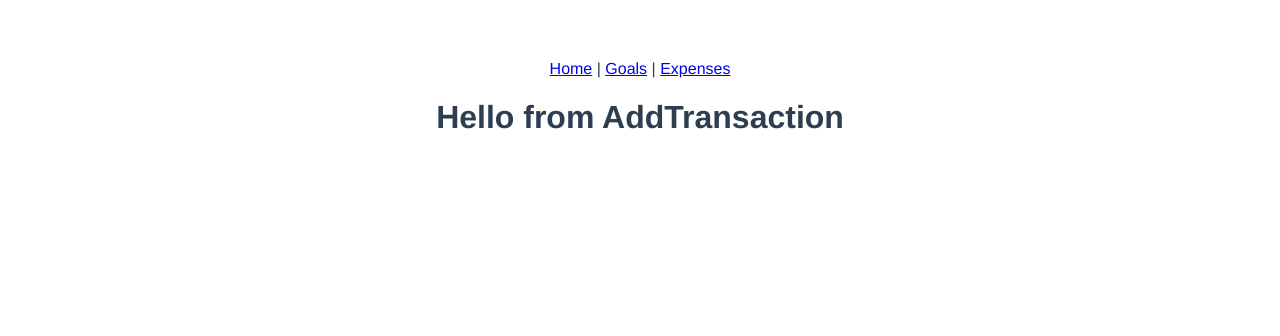
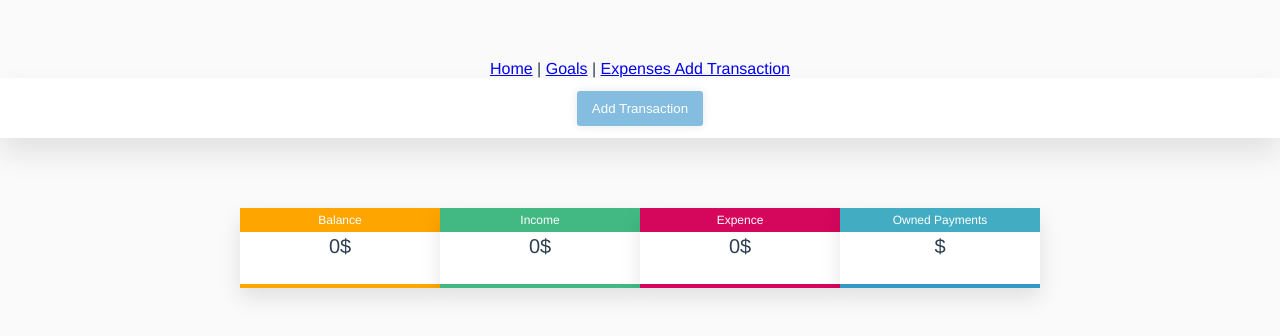
Before and after one commit to AY2122S2-BT3103-L2G19/GroupProject, a Vue app: page /add in a window 1280 px wide. Shown: the top 336 px of the page. Built offline with nearby package versions, Linux system fonts and the light colour scheme.

Commit message:
add transaction page - first

```diff
--- a/package.json
+++ b/package.json
@@ -8,8 +8,14 @@
     "lint": "vue-cli-service lint"
   },
   "dependencies": {
+    "@revolist/revogrid-column-date": "^1.1.0",
+    "@revolist/revogrid-column-numeral": "^1.0.2",
+    "@revolist/revogrid-column-select": "^2.0.2",
+    "@revolist/vue-datagrid": "^3.0.98",
+    "@revolist/vue3-datagrid": "^3.0.97",
     "core-js": "^3.6.5",
     "vue": "^3.0.0",
+    "vue-dropdowns": "^1.1.2",
     "vue-router": "^4.0.13"
   },
   "devDependencies": {
--- a/src/App.vue
+++ b/src/App.vue
@@ -3,6 +3,7 @@
     <router-link to="/">Home</router-link> |
     <router-link to="/goals">Goals</router-link> |
     <router-link to="/expenses">Expenses</router-link>
+    <router-link to="/add"> Add Transaction</router-link>
   </div>
   <router-view/>
 </template>
--- /dev/null
+++ b/src/components/Expences.vue
@@ -0,0 +1,168 @@
+<template>
+  <div>
+    <div class="expences">
+      <div class="balance">
+        <span>Balance</span>
+        <p>{{ allExpences.balance }}$</p>
+      </div>
+      <div class="income">
+        <span>Income</span>
+        <p>{{ allExpences.income }}$</p>
+      </div>
+      <div class="expence">
+        <span>Expence</span>
+        <p>{{ allExpences.expence }}$</p>
+      </div>
+      <div class="OwnedPayments">
+        <span>Owned Payments</span>
+        <p>{{ allExpences.owned }}$</p>
+      </div>
+    </div>
+
+    <div
+      class="history"
+      v-for="history in allExpences.history"
+      :key="history.title"
+      :class="[history.number > 0 ? 'border-green' : 'border-red']"
+    >
+      <div class="history__title">{{ history.title }}</div>
+      <div class="history__number">{{ history.number }}$</div>
+    </div>
+  </div>
+</template>
+
+<script>
+export default {
+  name: "Expences",
+  props: ["allExpences"],
+};
+</script>
+
+<style scoped>
+.expences {
+  width: 800px;
+  margin: 70px auto;
+  display: flex;
+  justify-content: space-between;
+}
+.balance {
+  background: #ffff;
+  padding: 20px;
+  box-shadow: 0 10px 20px rgba(0, 0, 0, 0.1);
+  width: 200px;
+  height: 80px;
+  display: flex;
+  justify-content: center;
+  align-items: center;
+  position: relative;
+  border-bottom: 4px solid orange;
+}
+.balance span {
+  position: absolute;
+  top: 0;
+  left: 0;
+  right: 0;
+  background: orange;
+  color: #fff;
+  font-size: 12px;
+  padding: 5px;
+}
+.income {
+  background: #ffff;
+  padding: 20px;
+  box-shadow: 0 10px 20px rgba(0, 0, 0, 0.1);
+  width: 200px;
+  height: 80px;
+  display: flex;
+  justify-content: center;
+  align-items: center;
+  position: relative;
+  border-bottom: 4px solid #42b983;
+}
+.income span {
+  position: absolute;
+  top: 0;
+  left: 0;
+  right: 0;
+  background: #42b983;
+  color: #fff;
+  font-size: 12px;
+  padding: 5px;
+}
+.expence {
+  background: #ffff;
+  padding: 20px;
+  box-shadow: 0 10px 20px rgba(0, 0, 0, 0.1);
+  width: 200px;
+  height: 80px;
+  display: flex;
+  justify-content: center;
+  align-items: center;
+  position: relative;
+  border-bottom: 4px solid #d4075d;
+}
+.expence span {
+  position: absolute;
+  top: 0;
+  left: 0;
+  right: 0;
+  background: #d4075d;
+  color: #fff;
+  font-size: 12px;
+  padding: 5px;
+}
+.OwnedPayments {
+  background: #ffff;
+  padding: 20px;
+  box-shadow: 0 10px 20px rgba(0, 0, 0, 0.1);
+  width: 200px;
+  height: 80px;
+  display: flex;
+  justify-content: center;
+  align-items: center;
+  position: relative;
+  border-bottom: 4px solid #329ac4;
+}
+.OwnedPayments span {
+  position: absolute;
+  top: 0;
+  left: 0;
+  right: 0;
+  background: #42acc2;
+  color: #fff;
+  font-size: 12px;
+  padding: 5px;
+}
+p {
+  font-size: 20px;
+}
+.history {
+  width: 800px;
+  margin: 15px auto;
+  background: #fff;
+  padding: 12px;
+  display: flex;
+  animation: animate 0.5s linear;
+}
+@keyframes animate {
+  from {
+    opacity: 0;
+  }
+  to {
+    opacity: 1;
+  }
+}
+.history__title {
+  width: 70%;
+}
+.history__number {
+  width: 30%;
+  text-align: right;
+}
+.border-green {
+  border-left: 3px solid #42b983;
+}
+.border-red {
+  border-left: 3px solid #d4075d;
+}
+</style>
--- /dev/null
+++ b/src/components/Model.vue
@@ -0,0 +1,148 @@
+<template>
+  <div v-if="status">
+    <div class="model" @click.self="toggle">
+      <div class="model__container">
+        <div class="model__form">
+          <form @submit.prevent="addExpence">
+            <div class="model__group">
+              <h3>Add Transaction</h3>
+            </div>
+            <div class="model__group">
+              <label for="type">Transaction Type:   </label>
+
+              <select id="type">
+                <option value="Income">Income</option>
+                <option value="Expense">Expense</option>
+                <option value="OwnedPayment">Owned Payment</option>
+              </select>
+            </div>
+            <div class="model__group">
+              <input
+                type="text"
+                class="model__control"
+                placeholder="Title..."
+                v-model="title"
+              />
+            </div>
+            <div class="model__group">
+              <input
+                type="number"
+                class="model__control"
+                placeholder="Amount..."
+                v-model="number"
+              />
+            </div>
+            <div class="model__group">
+              <label for="category">Category:   </label>
+
+              <select id="category">
+                <option value="Food">Food</option>
+                <option value="Transportation">Transportation</option>
+                <option value="Entertainment">Entertainment</option>
+                <option value="Education">Education</option>
+              </select>
+            </div>
+            <div class="model__group">
+              <input
+                type= "date"
+                class="model__control"
+                placeholder="Date..."
+                v-model="date"
+              />
+            </div>
+            <div class="model__group">
+              <label>Recurring?  </label>
+                <label>
+                  <input type="radio" name="choice-radio">
+                  Yes
+                </label>
+                <label>
+                  <input type="radio" name="choice-radio">
+                  No
+                </label>
+            </div>
+            <div class="model__group">
+              <input
+                type="text"
+                class="model__control"
+                placeholder="Description..."
+                v-model="description"
+              />
+            </div>
+            <div class="model__group">
+              <input type="submit" value="Add Expence" class="button" />
+            </div>
+          </form>
+        </div>
+      </div>
+    </div>
+  </div>
+
+</template>
+
+<script>
+export default {
+  name: "Model",
+  props: ["status"],
+  data() {
+    return {
+      title: "",
+      number: null,
+    };
+  },
+  methods: {
+    toggle() {
+      this.$emit("model-toggle");
+    },
+    addExpence() {
+      this.$emit("store-expence", { title: this.title, number: this.number });
+      this.title = "";
+      this.number = "";
+    }
+  },
+};
+</script>
+
+<style scoped>
+.model {
+  position: fixed;
+  top: 0;
+  left: 0;
+  width: 100%;
+  height: 100%;
+  background: rgba(0, 0, 0, 0.5);
+  display: flex;
+  justify-content: center;
+  align-items: center;
+  z-index: 1;
+}
+.model__container {
+  background: #fff;
+  width: 450px;
+  padding: 20px;
+  border-radius: 5px;
+}
+.model__group {
+  margin: 15px 0;
+}
+.model__control {
+  border-bottom: 1px solid silver;
+  border-left: none;
+  border-right: none;
+  border-top: none;
+  width: 100%;
+  padding: 7px 0;
+  outline: none;
+}
+.button {
+  border: none;
+  border-radius: 3px;
+  box-shadow: 0 0 10px rgba(0, 0, 0, 0.1);
+  background: #84bddf;
+  color: #fff;
+  padding: 10px 15px;
+  cursor: pointer;
+  width: 100%;
+  outline: none;
+}
+</style>
--- /dev/null
+++ b/src/components/Navbar.vue
@@ -0,0 +1,38 @@
+<template>
+  <nav>
+    <button class="button" @click="openModel">Add Transaction</button>
+  </nav>
+</template>
+
+<script>
+export default {
+  name: "Navbar",
+  methods: {
+    openModel() {
+      this.$emit("model-show");
+    },
+  },
+};
+</script>
+
+<style scoped>
+nav {
+  width: 100%;
+  height: 60px;
+  background: #fff;
+  box-shadow: 0 15px 30px rgba(0, 0, 0, 0.1);
+  display: flex;
+  justify-content: center;
+  align-items: center;
+}
+.button {
+  border: none;
+  border-radius: 3px;
+  box-shadow: 0 0 10px rgba(0, 0, 0, 0.1);
+  background: #84bddf;
+  color: #fff;
+  padding: 10px 15px;
+  cursor: pointer;
+  outline: none;
+}
+</style>
--- a/src/views/AddTransaction.vue
+++ b/src/views/AddTransaction.vue
@@ -1,13 +1,71 @@
 <template>
-    <h1>Hello from AddTransaction</h1>
+  <Navbar @model-show="modelToggle" />
+  <Model
+    @model-toggle="modelToggle"
+    :status="modelStatus"
+    @store-expence="storeExpence"
+  />
+  <Expences :allExpences="expences" />
 </template>
 
 <script>
+import Navbar from "../components/Navbar.vue";
+import Model from "../components/Model.vue";
+import Expences from "../components/Expences.vue";
+
 export default {
-
-}
+  name: "App",
+  components: {
+    Navbar,
+    Model,
+    Expences,
+  },
+  data() {
+    return {
+      modelStatus: false,
+      expences: {
+        balance: 0,
+        income: 0,
+        expence: 0,
+        history: [],
+      },
+    };
+  },
+  methods: {
+    modelToggle() {
+      this.modelStatus = !this.modelStatus;
+    },
+    storeExpence(payload) {
+      const number = parseInt(payload.number);
+      if (number > 1) {
+        this.expences = {
+          ...this.expences,
+          income: this.expences.income + number,
+          balance: this.expences.balance + number,
+          history: [{ title: payload.title, number }, ...this.expences.history],
+        };
+      } else if (number < 1) {
+        this.expences = {
+          ...this.expences,
+          expence: this.expences.expence + number,
+          balance: this.expences.balance + number,
+          history: [{ title: payload.title, number }, ...this.expences.history],
+        };
+      }
+      this.modelStatus = false;
+    },
+  },
+};
 </script>
 
 <style>
-
+* {
+  margin: 0;
+  padding: 0;
+  box-sizing: border-box;
+}
+body {
+  background: #fafafa;
+  font-family: sans-serif;
+}
 </style>
```
Also changed, not shown: 1 other file (tests, documents, lock files or other folders).
